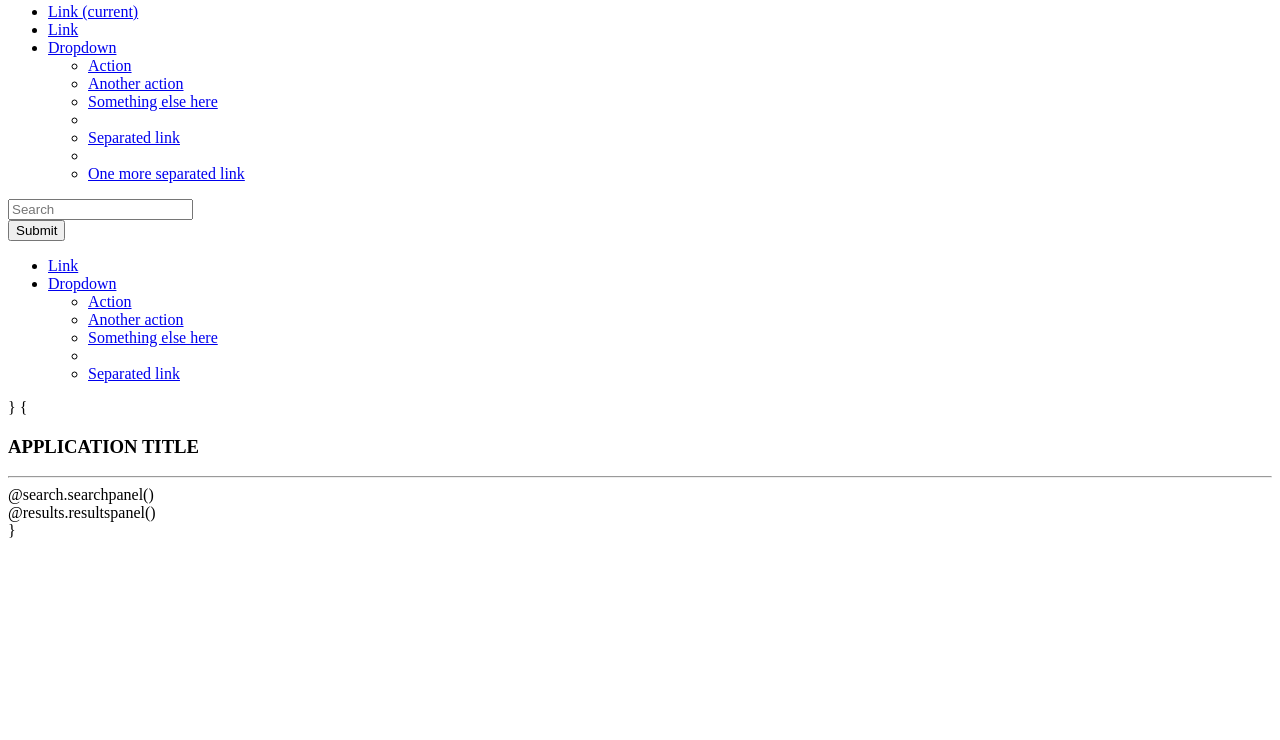
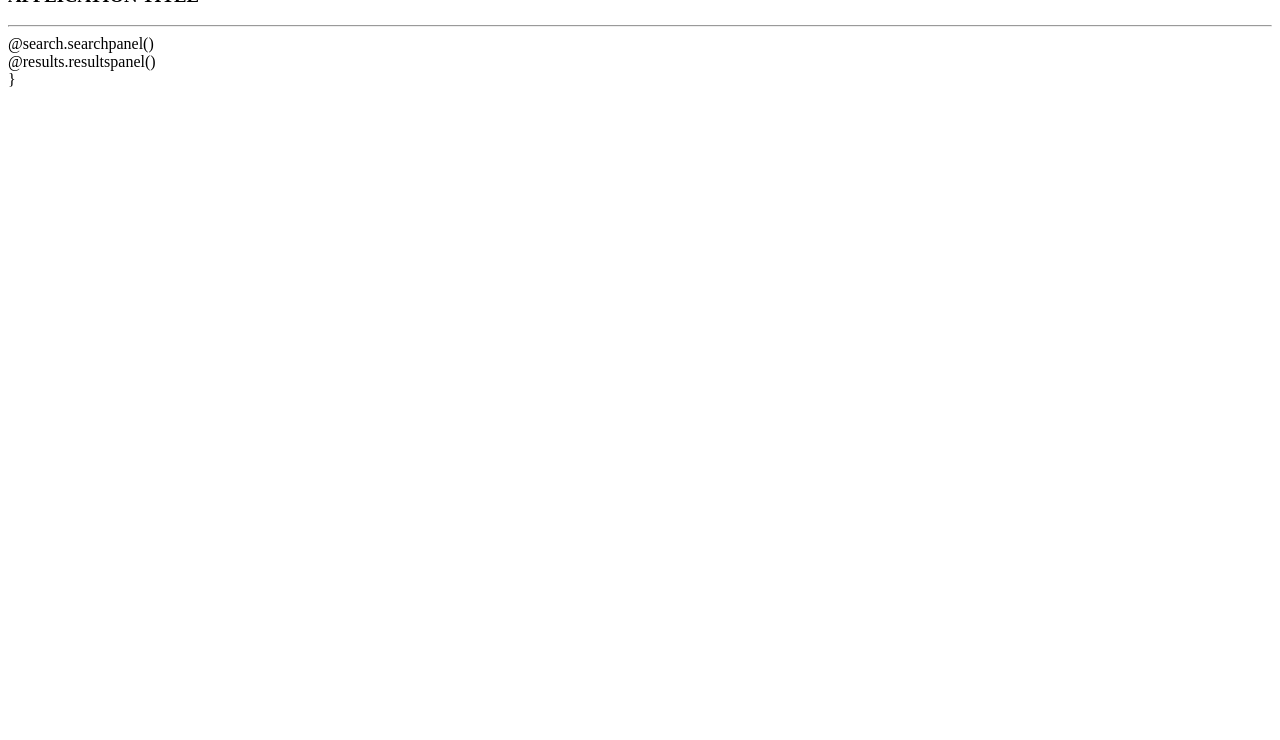
Before and after one commit to diagio/play-angular-bootstrap-java, a plain HTML site: page app/views/index.scala.html in a window 1280 px wide. Shown: the part 60-800 px from the top of the page. Drawn offline with Linux system fonts and the light colour scheme.

Commit message:
Refactor header to separate view

```diff
--- a/app/views/index.scala.html
+++ b/app/views/index.scala.html
@@ -2,60 +2,7 @@
 
 @main("My App") {
 } {
-	 <nav class="navbar navbar-default">
-
-	  <div class="container-fluid">
-	    <!-- Brand and toggle get grouped for better mobile display -->
-	    <div class="navbar-header">
-	      <button type="button" class="navbar-toggle collapsed" data-toggle="collapse" data-target="#bs-example-navbar-collapse-1">
-	        <span class="sr-only">Toggle navigation</span>
-	        <span class="icon-bar"></span>
-	        <span class="icon-bar"></span>
-	        <span class="icon-bar"></span>
-	      </button>
-	      <a class="navbar-brand" href="#">Brand</a>
-	    </div>
-
-	    <!-- Collect the nav links, forms, and other content for toggling -->
-	    <div class="collapse navbar-collapse" id="bs-example-navbar-collapse-1">
-	      <ul class="nav navbar-nav">
-	        <li class="active"><a href="#">Link <span class="sr-only">(current)</span></a></li>
-	        <li><a href="#">Link</a></li>
-	        <li class="dropdown">
-	          <a href="#" class="dropdown-toggle" data-toggle="dropdown" role="button" aria-expanded="false">Dropdown <span class="caret"></span></a>
-	          <ul class="dropdown-menu" role="menu">
-	            <li><a href="#">Action</a></li>
-	            <li><a href="#">Another action</a></li>
-	            <li><a href="#">Something else here</a></li>
-	            <li class="divider"></li>
-	            <li><a href="#">Separated link</a></li>
-	            <li class="divider"></li>
-	            <li><a href="#">One more separated link</a></li>
-	          </ul>
-	        </li>
-	      </ul>
-	      <form class="navbar-form navbar-left" role="search">
-	        <div class="form-group">
-	          <input type="text" class="form-control" placeholder="Search">
-	        </div>
-	        <button type="submit" class="btn btn-default">Submit</button>
-	      </form>
-	      <ul class="nav navbar-nav navbar-right">
-	        <li><a href="#">Link</a></li>
-	        <li class="dropdown">
-	          <a href="#" class="dropdown-toggle" data-toggle="dropdown" role="button" aria-expanded="false">Dropdown <span class="caret"></span></a>
-	          <ul class="dropdown-menu" role="menu">
-	            <li><a href="#">Action</a></li>
-	            <li><a href="#">Another action</a></li>
-	            <li><a href="#">Something else here</a></li>
-	            <li class="divider"></li>
-	            <li><a href="#">Separated link</a></li>
-	          </ul>
-	        </li>
-	      </ul>
-	    </div><!-- /.navbar-collapse -->
-	  </div><!-- /.container-fluid -->
-	</nav>
+	@navpanel()
 } {
     <div class="text-left">
         <h3>APPLICATION TITLE</h3>
```
